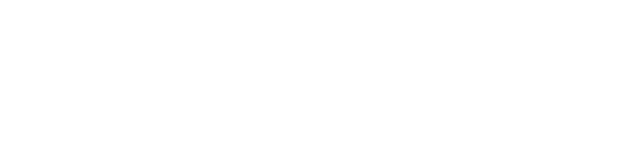
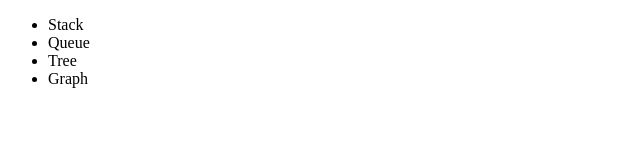
Before and after one commit to RKiranKumarReddy010/learn_dsa, a plain HTML site: page dsa.html in a window 1280 px wide. Shown: the whole page, without its empty margins (0-640 px from the left). Drawn offline with Linux system fonts and the light colour scheme.

Commit message:
Here we move our ways

```diff
--- a/dsa.html
+++ b/dsa.html
@@ -3,13 +3,15 @@
     <head>
         <title>Data Structure Assasian</title>
     </head>
+
     <body>
-        <div id="nav">
-            <h4></h4>
-            <h4></h4>
-            <h4></h4>
-            <h4></h4>
-            <h4></h4>
+        <div id="wrapper">
+            <ul>
+                <li>Stack</li>
+                <li>Queue</li>
+                <li>Tree</li>
+                <li>Graph</li>
+            </ul>
         </div>
     </body>
 </html>
```
